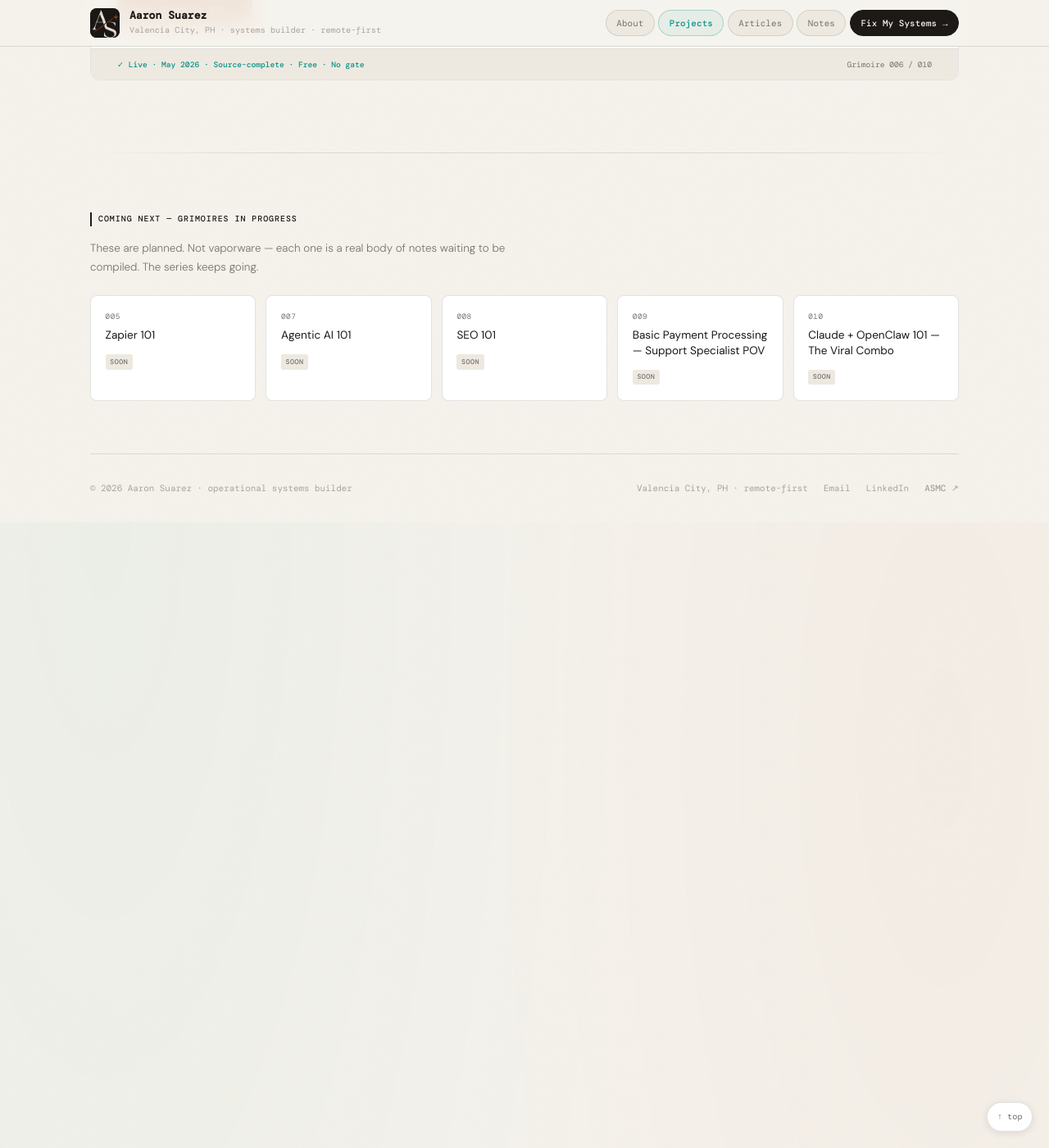
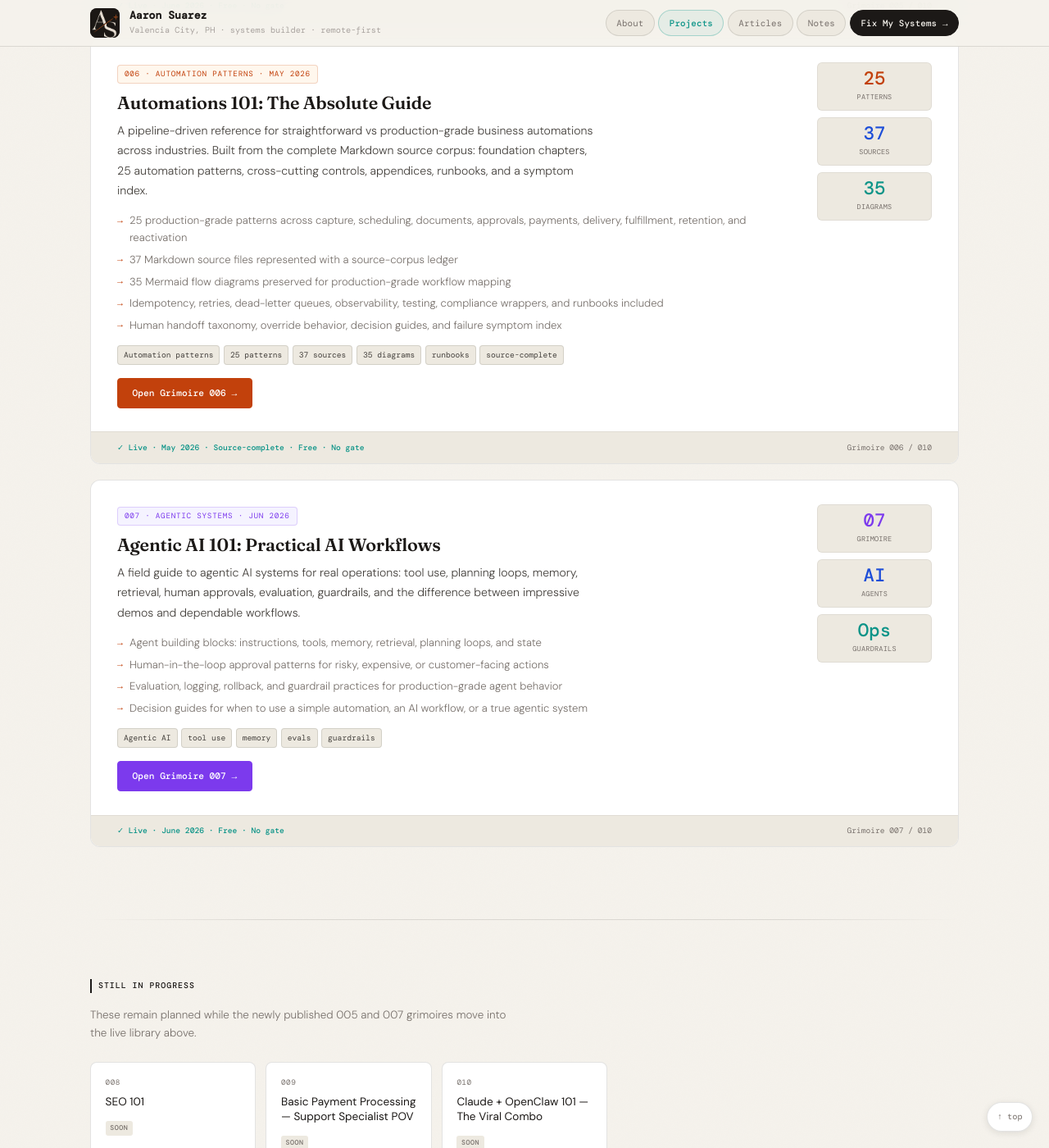
Before and after one commit to suarezaaronroy-sys/suarezaaronroy-sys.github.io, a Jekyll site: the page projects.html, which Jekyll copies as it is, in a window 1280 px wide and 1400 px high, scrolled down 2802 px. Shown: the whole window at 82% size. Built offline with Jekyll 4.4.1, drawn with Linux system fonts in a browser that asks for light colours; before the commit the page ends 3439 px from its top, so only the background shows below that; some of the changed text lies outside the part shown.

Commit message:
Add new grimoires and update published count
Updated the published grimoires count and added new entries for grimoires 005 and 007, including their descriptions and metadata.

```diff
--- a/projects.html
+++ b/projects.html
@@ -440,6 +440,49 @@
     <div class="live-grimoire" style="cursor:default">
       <div class="lg-inner">
         <div>
+          <div class="lg-badge teal">005 · Automation Ops · Jun 2026</div>
+          <h2>Zapier 101: Business Automation Basics</h2>
+          <p class="lg-desc">A practical Zapier reference for building reliable no-code automations. Covers trigger selection, actions, filters, paths, webhooks, error handling, naming conventions, handoff notes, and business-ready workflow hygiene.</p>
+          <ul class="lg-bullets">
+            <li>Trigger, action, filter, path, and formatter patterns for common business operations</li>
+            <li>Webhook and API handoff basics for workflows that need to leave the no-code lane</li>
+            <li>Error handling, replay behavior, naming rules, and documentation habits for maintainable Zaps</li>
+            <li>Practical guidance for deciding when Zapier is enough and when to graduate to Make, n8n, or custom code</li>
+          </ul>
+          <div class="lg-meta">
+            <span class="lg-meta-pill">Zapier</span>
+            <span class="lg-meta-pill">Zaps</span>
+            <span class="lg-meta-pill">paths</span>
+            <span class="lg-meta-pill">webhooks</span>
+            <span class="lg-meta-pill">ops handoff</span>
+          </div>
+          <div class="lg-actions">
+            <a href="/grimoires/005-zapier-101.html" class="btn-open teal">Open Grimoire 005 →</a>
+          </div>
+        </div>
+        <div class="lg-stat-block">
+          <div class="lg-stat">
+            <span class="lg-stat-num" style="color:var(--teal)">05</span>
+            <span class="lg-stat-label">grimoire</span>
+          </div>
+          <div class="lg-stat">
+            <span class="lg-stat-num" style="color:var(--accent)">Zap</span>
+            <span class="lg-stat-label">automation</span>
+          </div>
+          <div class="lg-stat">
+            <span class="lg-stat-num" style="color:var(--blue)">API</span>
+            <span class="lg-stat-label">handoff</span>
+          </div>
+        </div>
+      </div>
+      <div class="lg-status">
+        <span class="lg-status-left">✓ Live · June 2026 · Free · No gate</span>
+        <span class="lg-status-right">Grimoire 005 / 010</span>
+      </div>
+    </div>
+    <div class="live-grimoire" style="cursor:default">
+      <div class="lg-inner">
+        <div>
           <div class="lg-badge orange">006 · Automation Patterns · May 2026</div>
           <h2>Automations 101: The Absolute Guide</h2>
           <p class="lg-desc">A pipeline-driven reference for straightforward vs production-grade business automations across industries. Built from the complete Markdown source corpus: foundation chapters, 25 automation patterns, cross-cutting controls, appendices, runbooks, and a symptom index.</p>
@@ -483,24 +526,58 @@
       </div>
     </div>
 
+
+    <div class="live-grimoire" style="cursor:default">
+      <div class="lg-inner">
+        <div>
+          <div class="lg-badge purple">007 · Agentic Systems · Jun 2026</div>
+          <h2>Agentic AI 101: Practical AI Workflows</h2>
+          <p class="lg-desc">A field guide to agentic AI systems for real operations: tool use, planning loops, memory, retrieval, human approvals, evaluation, guardrails, and the difference between impressive demos and dependable workflows.</p>
+          <ul class="lg-bullets">
+            <li>Agent building blocks: instructions, tools, memory, retrieval, planning loops, and state</li>
+            <li>Human-in-the-loop approval patterns for risky, expensive, or customer-facing actions</li>
+            <li>Evaluation, logging, rollback, and guardrail practices for production-grade agent behavior</li>
+            <li>Decision guides for when to use a simple automation, an AI workflow, or a true agentic system</li>
+          </ul>
+          <div class="lg-meta">
+            <span class="lg-meta-pill">Agentic AI</span>
+            <span class="lg-meta-pill">tool use</span>
+            <span class="lg-meta-pill">memory</span>
+            <span class="lg-meta-pill">evals</span>
+            <span class="lg-meta-pill">guardrails</span>
+          </div>
+          <div class="lg-actions">
+            <a href="/grimoires/007-agentic-ai-101.html" class="btn-open purple">Open Grimoire 007 →</a>
+          </div>
+        </div>
+        <div class="lg-stat-block">
+          <div class="lg-stat">
+            <span class="lg-stat-num" style="color:var(--purple)">07</span>
+            <span class="lg-stat-label">grimoire</span>
+          </div>
+          <div class="lg-stat">
+            <span class="lg-stat-num" style="color:var(--blue)">AI</span>
+            <span class="lg-stat-label">agents</span>
+          </div>
+          <div class="lg-stat">
+            <span class="lg-stat-num" style="color:var(--teal)">Ops</span>
+            <span class="lg-stat-label">guardrails</span>
+          </div>
+        </div>
+      </div>
+      <div class="lg-status">
+        <span class="lg-status-left">✓ Live · June 2026 · Free · No gate</span>
+        <span class="lg-status-right">Grimoire 007 / 010</span>
+      </div>
+    </div>
   </section>
 
   <div class="section-divider"></div>
 
   <section class="placeholders-section animate-fade-in delay-2" aria-label="Upcoming grimoires">
-    <div class="placeholder-heading">Coming next — grimoires in progress</div>
-    <p style="font-size:.84rem;color:var(--ink3);line-height:1.7;max-width:58ch;margin-bottom:1.4rem">These are planned. Not vaporware — each one is a real body of notes waiting to be compiled. The series keeps going.</p>
+    <div class="placeholder-heading">Still in progress</div>
+    <p style="font-size:.84rem;color:var(--ink3);line-height:1.7;max-width:58ch;margin-bottom:1.4rem">These remain planned while the newly published 005 and 007 grimoires move into the live library above.</p>
     <div class="placeholder-grid">
-      <div class="placeholder-card">
-        <div class="pc-num">005</div>
-        <div class="pc-name">Zapier 101</div>
-        <span class="pc-soon">Soon</span>
-      </div>
-      <div class="placeholder-card">
-        <div class="pc-num">007</div>
-        <div class="pc-name">Agentic AI 101</div>
-        <span class="pc-soon">Soon</span>
-      </div>
       <div class="placeholder-card">
         <div class="pc-num">008</div>
         <div class="pc-name">SEO 101</div>
```
Also changed, not shown: other parts of projects.html (+1 -1 lines).
